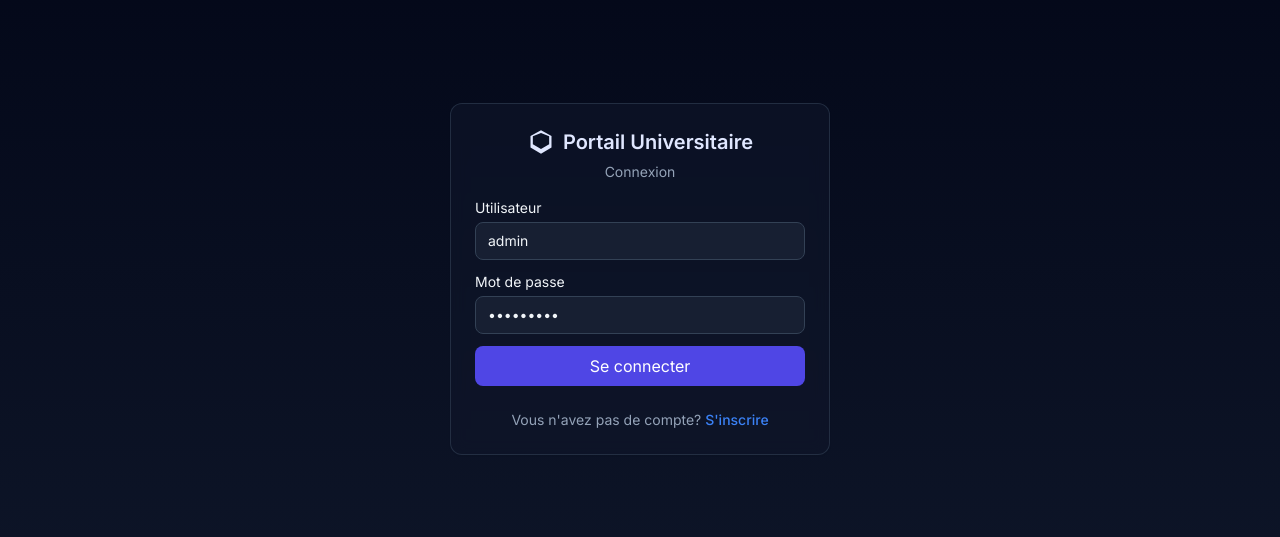
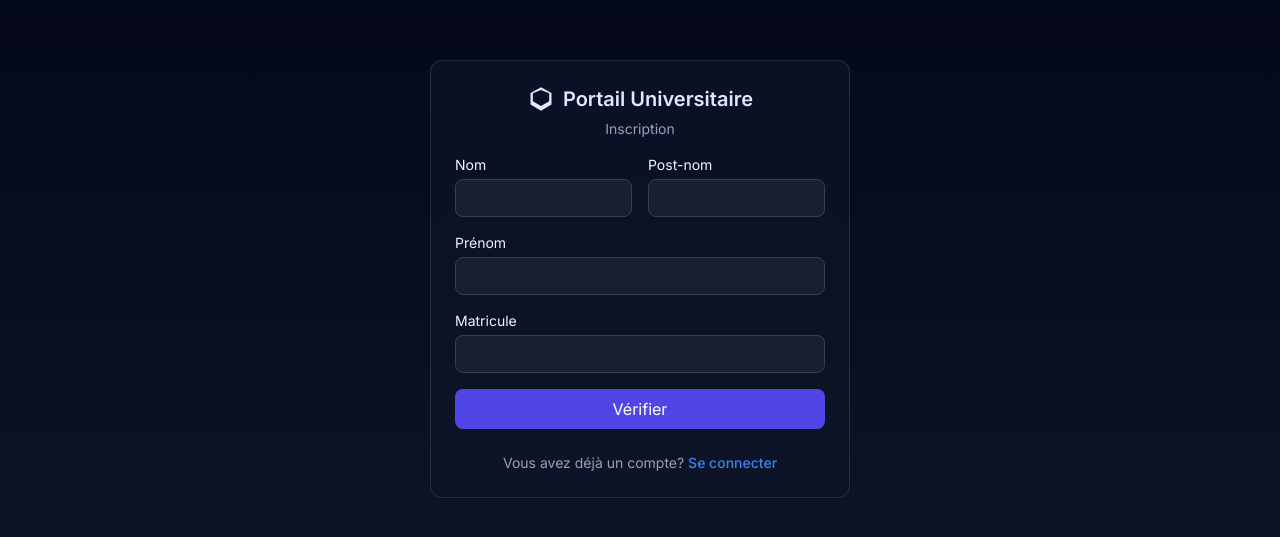
Before and after one commit to chadrackmbupiokajess/syntaxe-gu-front, a React (Vite) app in the folder web/: page /register in a window 1280 px wide. Before the commit this address led to /login. Shown: the part 121-658 px from the top of the page. Built offline with nearby package versions, Linux system fonts and the light colour scheme; no server answers.

Commit message:
inscription e

```diff
--- a/web/src/routes/App.jsx
+++ b/web/src/routes/App.jsx
@@ -11,6 +11,7 @@ import Unauthorized from '../shared/Unauthorized';
 
 // Pages
 import Login from '../screens/Login';
+import Register from '../screens/Register'; // <-- Nouvelle importation
 import RoleLanding from '../screens/RoleLanding';
 import PDGDashboard from '../screens/PDGDashboard';
 import DgDashboard from '../screens/DgDashboard';
@@ -61,6 +62,7 @@ export default function App() {
   return (
     <Routes>
       <Route path="/login" element={<Login />} />
+      <Route path="/register" element={<Register />} /> {/* <-- Nouvelle route */}
       <Route element={<ProtectedRoute />}>
         <Route element={<Layout />}>
           <Route path="/" element={<RoleLanding />} />
--- /dev/null
+++ b/web/src/screens/Register.jsx
@@ -0,0 +1,130 @@
+import React, { useState } from 'react';
+import { Link, useNavigate } from 'react-router-dom';
+import axios from 'axios';
+import { useToast } from '../shared/ToastProvider';
+
+export default function Register() {
+  const [verificationData, setVerificationData] = useState({
+    nom: '',
+    postnom: '',
+    prenom: '',
+    matricule: '',
+  });
+  const [passwordData, setPasswordData] = useState({
+    new_password: '',
+    confirm_password: '',
+  });
+
+  const [isVerified, setIsVerified] = useState(false);
+  const [isLoading, setIsLoading] = useState(false);
+  const navigate = useNavigate();
+  const toast = useToast();
+
+  const handleVerificationChange = (e) => {
+    setVerificationData({ ...verificationData, [e.target.name]: e.target.value });
+  };
+
+  const handlePasswordChange = (e) => {
+    setPasswordData({ ...passwordData, [e.target.name]: e.target.value });
+  };
+
+  const handleVerificationSubmit = async (e) => {
+    e.preventDefault();
+    setIsLoading(true);
+    try {
+      // TODO: Remplacer par le vrai endpoint de vérification
+      await axios.post('/api/verify-identity', verificationData);
+      setIsVerified(true);
+      toast.push({ title: 'Vérification réussie', message: 'Vous pouvez maintenant créer votre mot de passe.' });
+    } catch (error) {
+      toast.push({ kind: 'error', title: 'Erreur de vérification', message: error.response?.data?.detail || 'Utilisateur non trouvé. Veuillez vérifier vos informations.' });
+    } finally {
+      setIsLoading(false);
+    }
+  };
+
+  const handleRegistrationSubmit = async (e) => {
+    e.preventDefault();
+    if (passwordData.new_password !== passwordData.confirm_password) {
+      toast.push({ kind: 'error', title: 'Erreur', message: 'Les mots de passe ne correspondent pas.' });
+      return;
+    }
+    setIsLoading(true);
+    try {
+      // TODO: Remplacer par le vrai endpoint de création de compte
+      await axios.post('/api/register/create-password', {
+        matricule: verificationData.matricule,
+        password: passwordData.new_password,
+      });
+      toast.push({ title: 'Inscription réussie', message: 'Votre compte a été créé. Vous pouvez maintenant vous connecter.' });
+      navigate('/login');
+    } catch (error) {
+      toast.push({ kind: 'error', title: 'Erreur d\'inscription', message: error.response?.data?.detail || 'Une erreur est survenue.' });
+    } finally {
+      setIsLoading(false);
+    }
+  };
+
+  const renderVerificationForm = () => (
+    <form onSubmit={handleVerificationSubmit} className="space-y-4">
+      <div className="grid grid-cols-1 md:grid-cols-2 gap-4">
+        <label className="block text-sm">Nom
+          <input name="nom" required onChange={handleVerificationChange} className="mt-1 w-full rounded-lg bg-slate-800/60 border border-slate-700 px-3 py-2 focus:outline-none focus:ring-2 focus:ring-brand-600" />
+        </label>
+        <label className="block text-sm">Post-nom
+          <input name="postnom" onChange={handleVerificationChange} className="mt-1 w-full rounded-lg bg-slate-800/60 border border-slate-700 px-3 py-2 focus:outline-none focus:ring-2 focus:ring-brand-600" />
+        </label>
+      </div>
+      <label className="block text-sm">Prénom
+        <input name="prenom" required onChange={handleVerificationChange} className="mt-1 w-full rounded-lg bg-slate-800/60 border border-slate-700 px-3 py-2 focus:outline-none focus:ring-2 focus:ring-brand-600" />
+      </label>
+      <label className="block text-sm">Matricule
+        <input name="matricule" required onChange={handleVerificationChange} className="mt-1 w-full rounded-lg bg-slate-800/60 border border-slate-700 px-3 py-2 focus:outline-none focus:ring-2 focus:ring-brand-600" />
+      </label>
+      <button type="submit" className="btn w-full justify-center" disabled={isLoading}>
+        {isLoading ? 'Vérification...' : 'Vérifier'}
+      </button>
+    </form>
+  );
+
+  const renderPasswordForm = () => (
+    <form onSubmit={handleRegistrationSubmit} className="space-y-4">
+       <div className="p-4 rounded-lg bg-slate-800/60 border border-slate-700 text-center">
+        <p className="font-semibold">{verificationData.prenom} {verificationData.nom}</p>
+        <p className="text-sm text-slate-400">{verificationData.matricule}</p>
+      </div>
+      <label className="block text-sm">Nouveau mot de passe
+        <input type="password" name="new_password" required onChange={handlePasswordChange} className="mt-1 w-full rounded-lg bg-slate-800/60 border border-slate-700 px-3 py-2 focus:outline-none focus:ring-2 focus:ring-brand-600" />
+      </label>
+      <label className="block text-sm">Confirmer le mot de passe
+        <input type="password" name="confirm_password" required onChange={handlePasswordChange} className="mt-1 w-full rounded-lg bg-slate-800/60 border border-slate-700 px-3 py-2 focus:outline-none focus:ring-2 focus:ring-brand-600" />
+      </label>
+      <button type="submit" className="btn w-full justify-center" disabled={isLoading}>
+        {isLoading ? 'Création...' : 'Créer le compte'}
+      </button>
+    </form>
+  );
+
+  return (
+    <div className="min-h-screen grid place-items-center bg-gradient-to-b from-slate-950 to-slate-900 text-slate-100">
+      <div className="card w-[420px] p-6">
+        <div className="mb-4 text-center">
+          <div className="inline-flex items-center gap-2 text-brand-100">
+            <svg width="28" height="28" viewBox="0 0 24 24" fill="currentColor"><path d="M12 2l9 4.9v9.8L12 22l-9-5.3V6.9L12 2zm0 2.2L5 7v7l7 4.1L19 14V7l-7-2.8z"/></svg>
+            <h1 className="text-xl font-semibold">Portail Universitaire</h1>
+          </div>
+          <p className="text-sm text-slate-400">{isVerified ? 'Finaliser l\'inscription' : 'Inscription'}</p>
+        </div>
+
+        {isVerified ? renderPasswordForm() : renderVerificationForm()}
+
+        <div className="mt-6 text-center text-sm text-slate-400">
+          Vous avez déjà un compte?{' '}
+          <Link to="/login" className="font-medium text-blue-500 hover:text-blue-400">
+            Se connecter
+          </Link>
+        </div>
+      </div>
+    </div>
+  );
+}
```
